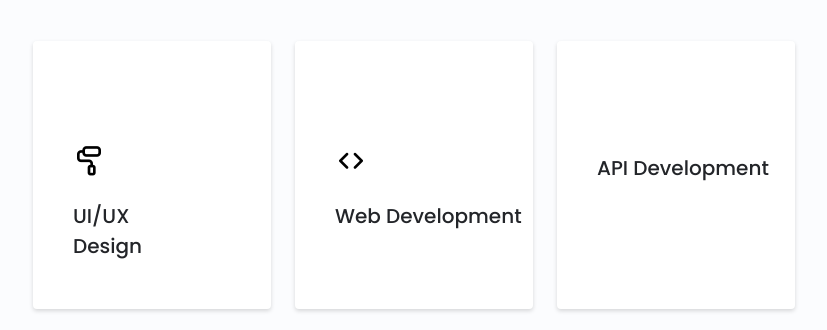
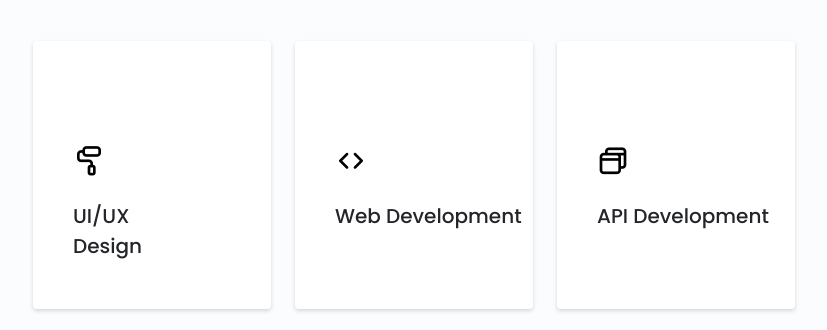
Before and after one commit to lukmanul96/orcas-web, a plain HTML site: page index.html in a window 1280 px wide. Shown: the part 1780-2110 px from the top of the page, without its empty margins (226-1053 px from the left). Drawn offline with nearby package versions, Linux system fonts and the light colour scheme.

Commit message:
Update index.html

```diff
--- a/index.html
+++ b/index.html
@@ -208,7 +208,7 @@
                 <!--==================== SERVICES 3 ====================-->
                 <div class="services__content">
                     <div>
-                        <i class="uil uil-coding services__icon"></i>
+                        <i class="uil uil-browser services__icon"></i>
                         <h3 class="services__title">API Development <br> </h3>
                     </div>
                 </div>
```
